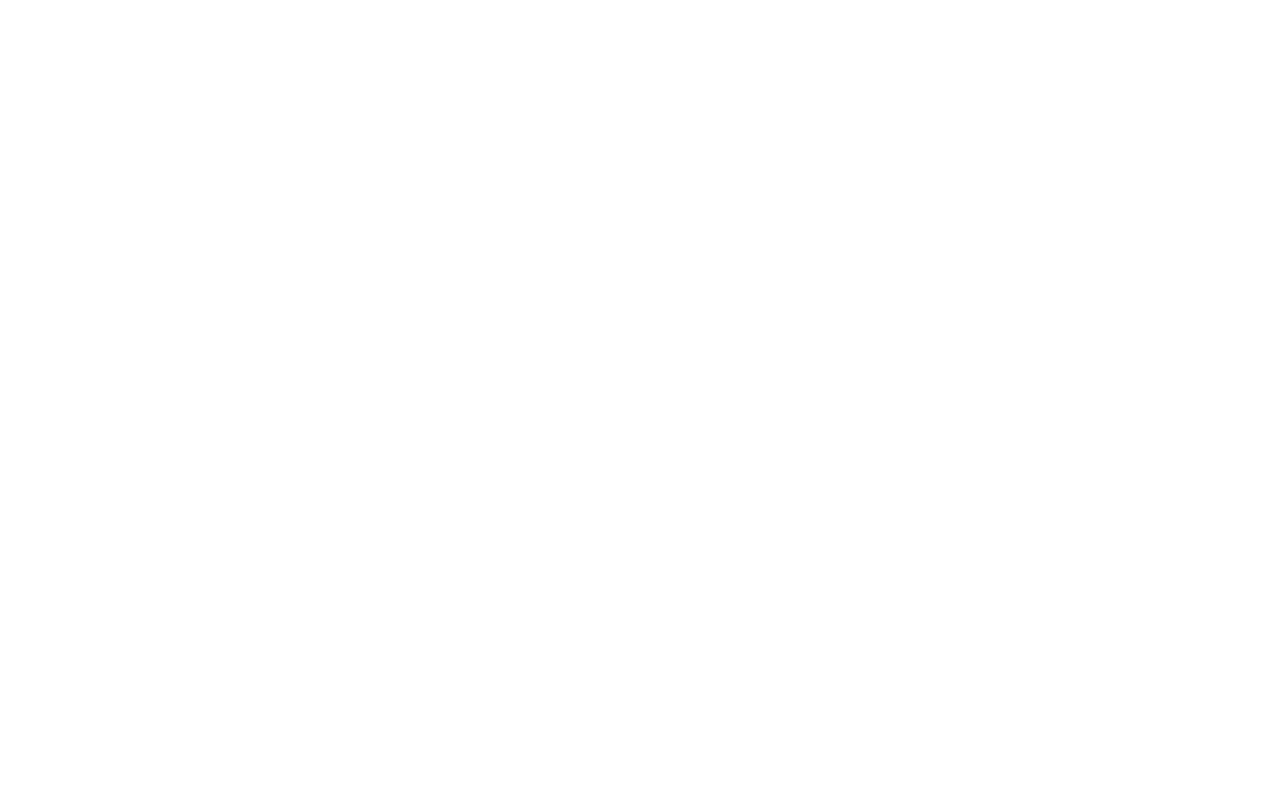
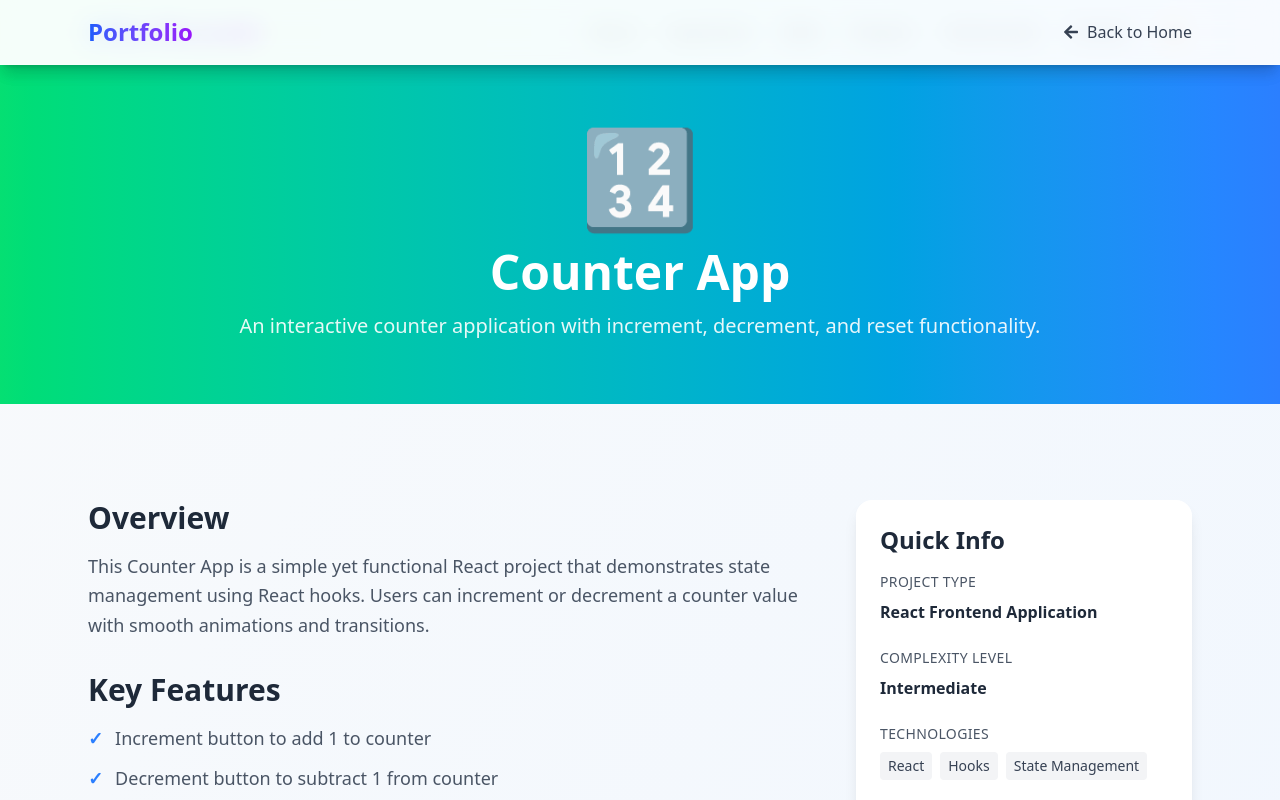
Before and after one commit to irfankhureshi/Portfolio-website, a React (Vite) app: page /project/1 in a window 1280 px wide. Before the commit this address had no page. Shown: the top 800 px of the page. Built offline with nearby package versions, Linux system fonts and the light colour scheme.

Commit message:
update project

```diff
--- a/src/App.jsx
+++ b/src/App.jsx
@@ -549,9 +549,9 @@
 
 const App = () => {
   return (
-    <Routes>
-      <Route path="/" element={<Home />} />
-    </Routes>
+ <div>
+  <Home/>
+ </div>
   );
 };
 
```
